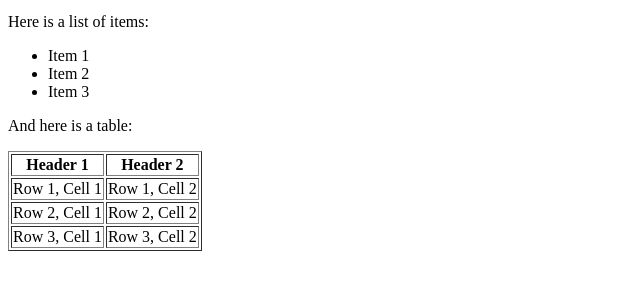
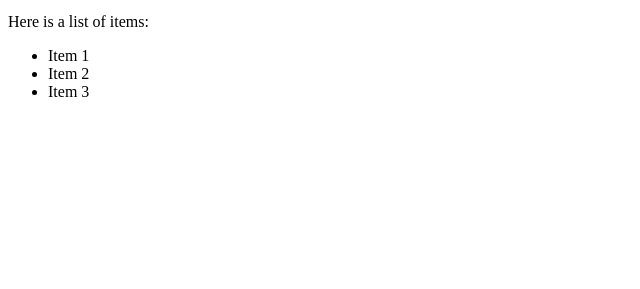
Before and after one commit to youssefelalem/test, a plain HTML site: page index.html in a window 1280 px wide. Shown: the part 101-390 px from the top of the page, without its empty margins (0-640 px from the left). Drawn offline with Linux system fonts and the light colour scheme.

Commit message:
Update index.html

```diff
--- a/index.html
+++ b/index.html
@@ -14,24 +14,5 @@
         <li>Item 2</li>
         <li>Item 3</li>
     </ul>
-    <p>And here is a table:</p>
-    <table border="1">
-        <tr>
-            <th>Header 1</th>
-            <th>Header 2</th>
-        </tr>
-        <tr>
-            <td>Row 1, Cell 1</td>
-            <td>Row 1, Cell 2</td>
-        </tr>
-        <tr>
-            <td>Row 2, Cell 1</td>
-            <td>Row 2, Cell 2</td>
-        </tr>
-        <tr>
-            <td>Row 3, Cell 1</td>
-            <td>Row 3, Cell 2</td>
-        </tr>
-    </table>
 </body>
 </html>
```
